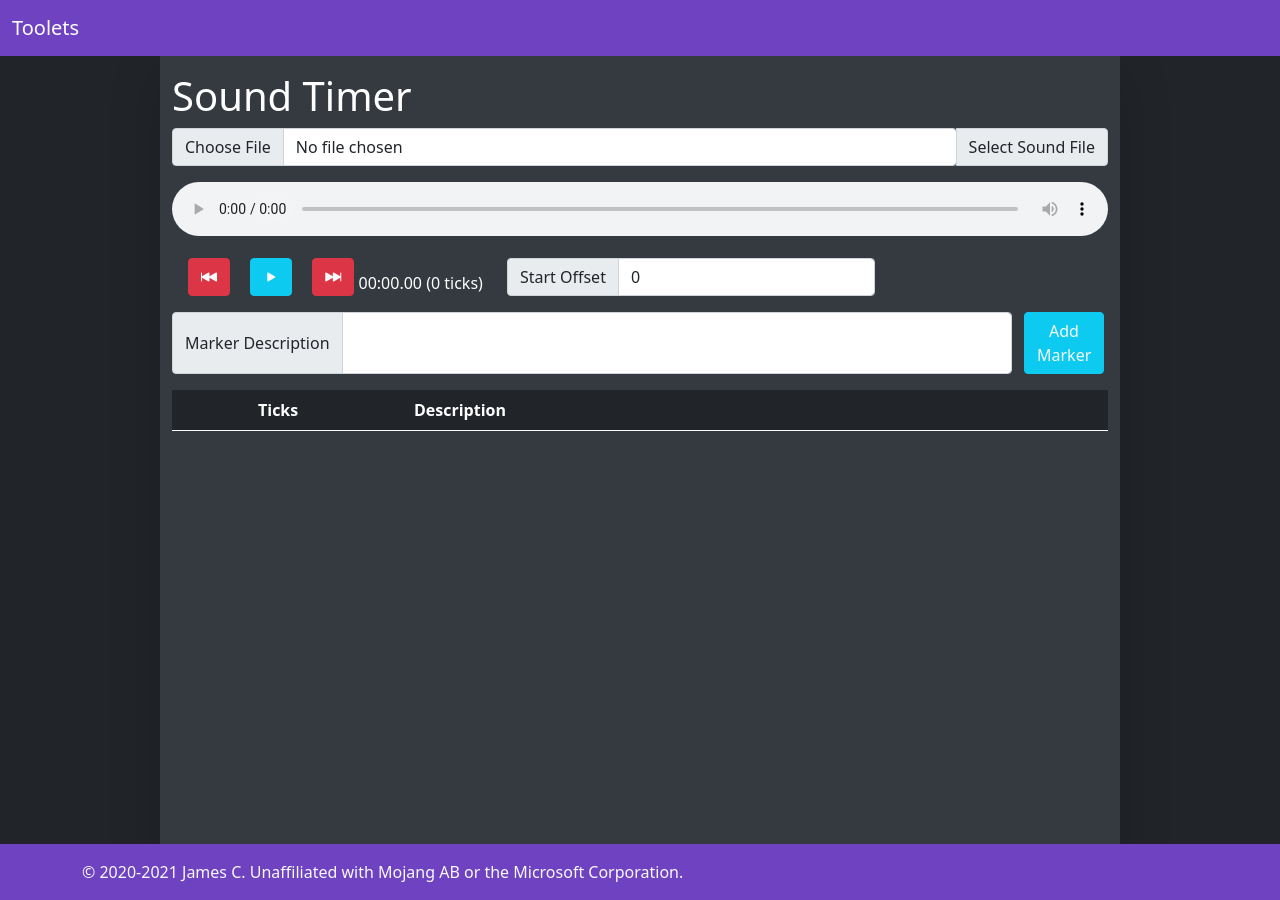
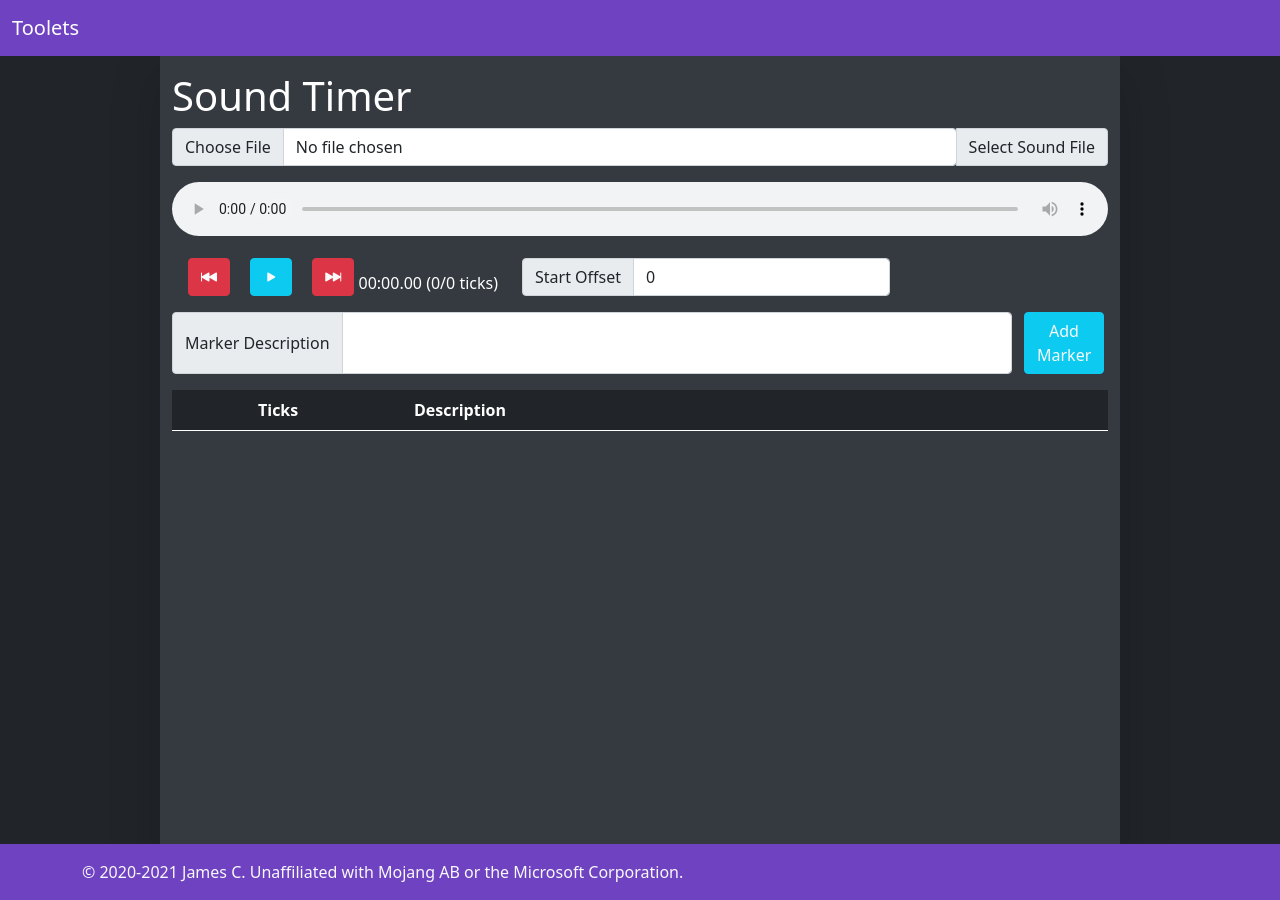
Before and after one commit to JamesMCo/toolets, a Jekyll site: the page built from sndtimer/index.html, in a window 1280 px wide. Built offline with Jekyll 4.4.1, drawn with Linux system fonts in a browser that asks for light colours; nearby versions of some CDN libraries; part of the change alters nothing that is shown.

Commit message:
Added duration to the ticks in sndTimer

```diff
--- a/sndtimer/index.html
+++ b/sndtimer/index.html
@@ -13,7 +13,7 @@ tool: true
         <a class="btn btn-danger text-light mb-3 me-3 ms-3" style="width: initial" id="player_back"      onclick="control_back();"><i class="bi bi-skip-backward-fill"></i></a>
         <a class="btn btn-secondary text-light mb-3 me-3"   style="width: initial" id="player_playpause" onclick="control_play_pause();"><i class="bi bi-play-fill"></i></a>
         <a class="btn btn-danger text-light mb-3"           style="width: initial" id="player_forward"   onclick="control_forward();"><i class="bi bi-skip-forward-fill"></i></a>
-        <span class="pt-2" style="width: initial;" id="player_timestamp">00:00.00 (0 ticks)</span>
+        <span class="pt-2" style="width: initial;" id="player_timestamp">00:00.00 (0/0 ticks)</span>
     </div>
     <div class="col-auto">
         {% include text_input.html id="start_offset" label_left="Start Offset" type="number" value="0" oninput="adjust_marker_offsets()" %}
--- a/sndtimer/sndtimer.js
+++ b/sndtimer/sndtimer.js
@@ -11,15 +11,16 @@ const start_offset     = document.querySelector("#start_offset");
 let timestamp_interval = null;
 let offset = 0;
 
-ticks_to_timestring = ticks => {
+ticks_to_timestring = (ticks, marker) => {
     minutes = Math.floor(Math.abs(ticks) / (60 * 20)).toString().padStart(2, "0");
     seconds = Math.floor((Math.abs(ticks) / 20) % 60).toString().padStart(2, "0");
     millis  = ((Math.abs(ticks) % 20) * 5).toString().padStart(2, "0");
+    duration = player.duration === NaN ? 0 : Math.floor(player.duration * 20)
 
     sign    = ticks < 0 ? "-" : "";
     plural  = ticks == 1 ? "" : "s";
 
-    return `${sign}${minutes}:${seconds}.${millis} (${ticks} tick${plural})`;
+    return `${sign}${minutes}:${seconds}.${millis} (${ticks}/${duration} tick${plural})`;
 }
 
 handle_file_change = (event) => {
@@ -52,7 +53,7 @@ handle_file_change = (event) => {
             player_forward.classList.add("btn-secondary");
         }
 
-        player_timestamp.innerHTML = ticks_to_timestring(offset);
+        player_timestamp.innerHTML = ticks_to_timestring(offset, false);
 
         // Clear out the list of marker points
         markers.innerHTML = "";
@@ -101,6 +102,10 @@ adjust_marker_offsets = () => {
 update_timestamp = () => {
     player_timestamp.innerHTML = ticks_to_timestring(Math.floor(player.currentTime * 20) + offset);
 }
+
+player.addEventListener("loadedmetadata", () => {
+    update_timestamp();
+})
 
 player.ontimeupdate = () => {
     if (player.paused) {
```
